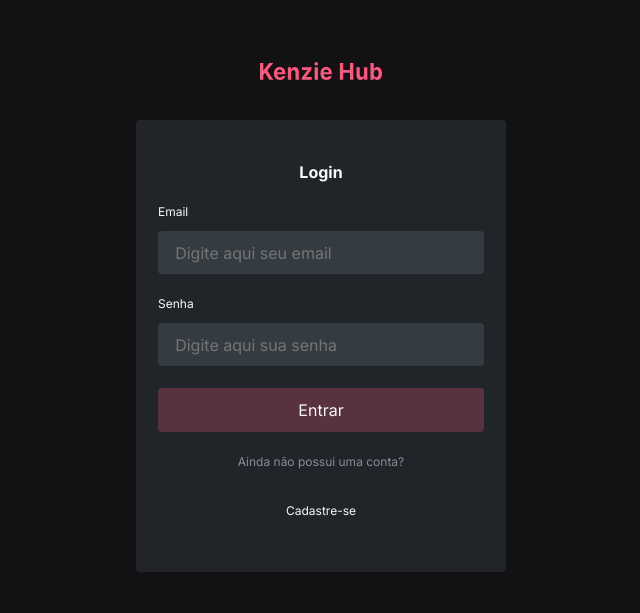
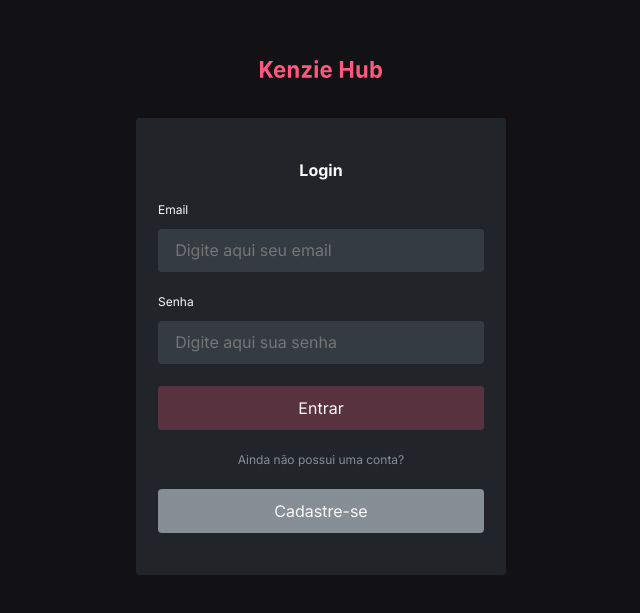
Before and after one commit to Danielle-Luz/Kenzie-Hub, a React (Create React App) app: page /login in a window 1280 px wide. Shown: the part 123-736 px from the top of the page, without its empty margins (319-959 px from the left). Built offline with nearby package versions, Linux system fonts and the light colour scheme.

Commit message:
fix: secondary button styles

```diff
--- /dev/null
+++ b/src/components/Button/Secondary/index.jsx
@@ -0,0 +1,7 @@
+import { ButtonSecondaryStyled } from "./styles";
+
+export function ButtonSecondary ({children, to, button, size}) {
+  return (
+    <ButtonSecondaryStyled button={button} to={to} size={size}>{children}</ButtonSecondaryStyled>
+  );
+}
--- a/src/components/Button/Terciary/styles.js
+++ b/src/components/Button/Secondary/styles.js
@@ -3,13 +3,13 @@ import styled from "styled-components";
 import { Button } from "../styles";
 
 export const ButtonSecondaryStyled = styled(Button)`
-  background-color: ${({ theme }) => theme.colors.greyScale[3]};
+  background-color: ${({ theme }) => theme.colors.greyScale[1]};
 
   align-items: center;
   display: flex;
   justify-content: center;
 
-  font-size: ${({ theme }) => theme.fontSizes[3]}px;
+  font-size: ${({ theme, size }) => size ? theme.fontSizes[1] :  theme.fontSizes[3]}px;
 
   padding: 12px 17px;
 
--- a/src/components/Button/Terciary/index.jsx
+++ /dev/null
@@ -1,7 +0,0 @@
-import { ButtonSecondaryStyled } from "./styles";
-
-export function ButtonSecondary ({children, to, button}) {
-  return (
-    <ButtonSecondaryStyled button={button} to={to}>{children}</ButtonSecondaryStyled>
-  );
-}
--- a/src/pages/Login/index.jsx
+++ b/src/pages/Login/index.jsx
@@ -11,7 +11,7 @@ import { FormContainer } from "../../components/Form/styles";
 import { Header } from "../../components/Header";
 import { TitleStyled } from "../../components/fonts/Title/styles";
 import { TextStyled } from "../../components/fonts/Text/styles";
-import { ButtonSecondary } from "../../components/Button/Terciary";
+import { ButtonSecondary } from "../../components/Button/Secondary";
 
 export function Login() {
   const navigate = useNavigate();
@@ -62,7 +62,7 @@ export function Login() {
           register={register}
         />
         <TextStyled tag="span">Ainda não possui uma conta?</TextStyled>
-        <ButtonSecondary to="/register">Cadastre-se</ButtonSecondary>
+        <ButtonSecondary to="/register" size>Cadastre-se</ButtonSecondary>
       </main>
     </FormContainer>
   );
```
Also changed, not shown: src/components/Header/index.jsx (+3 -5 lines).
